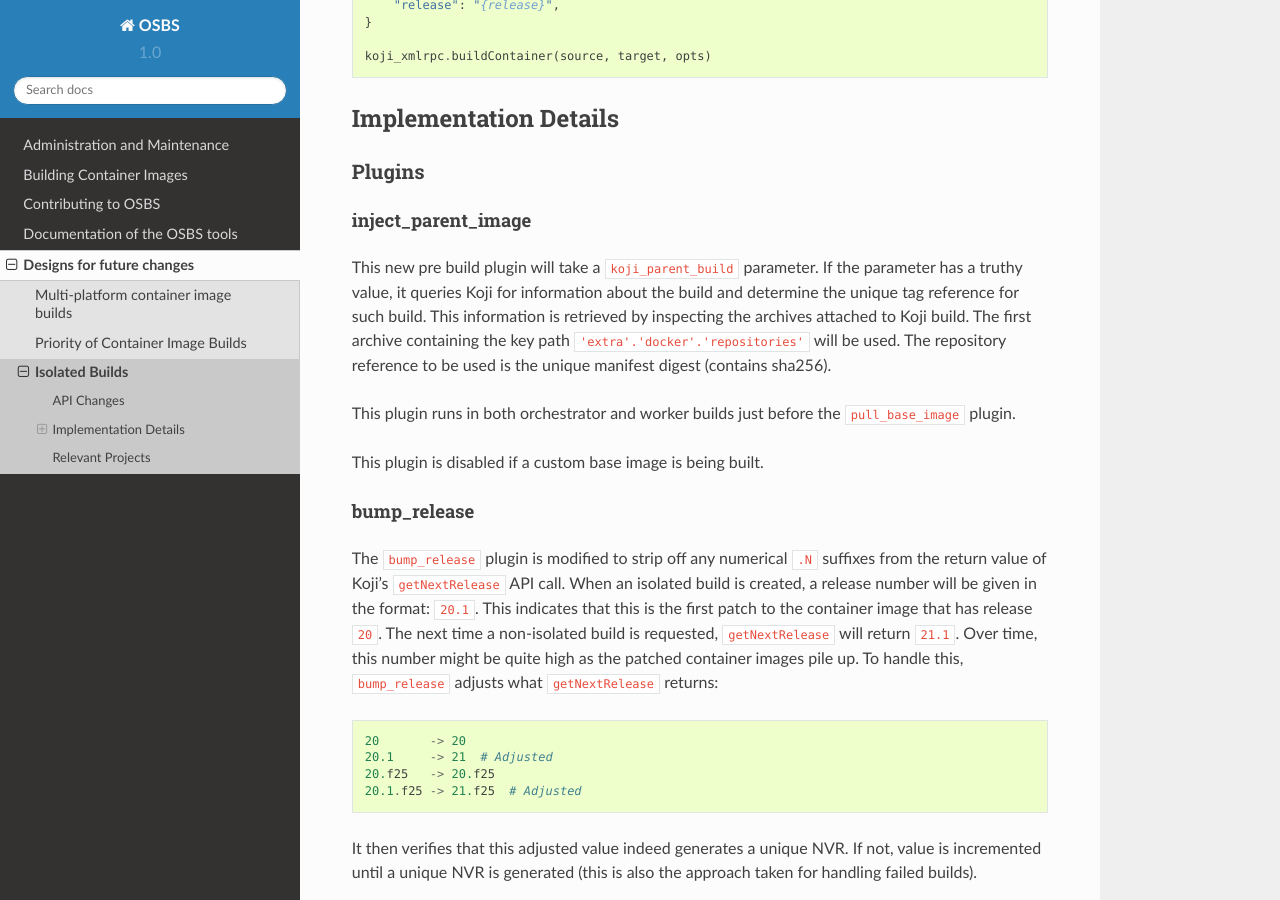
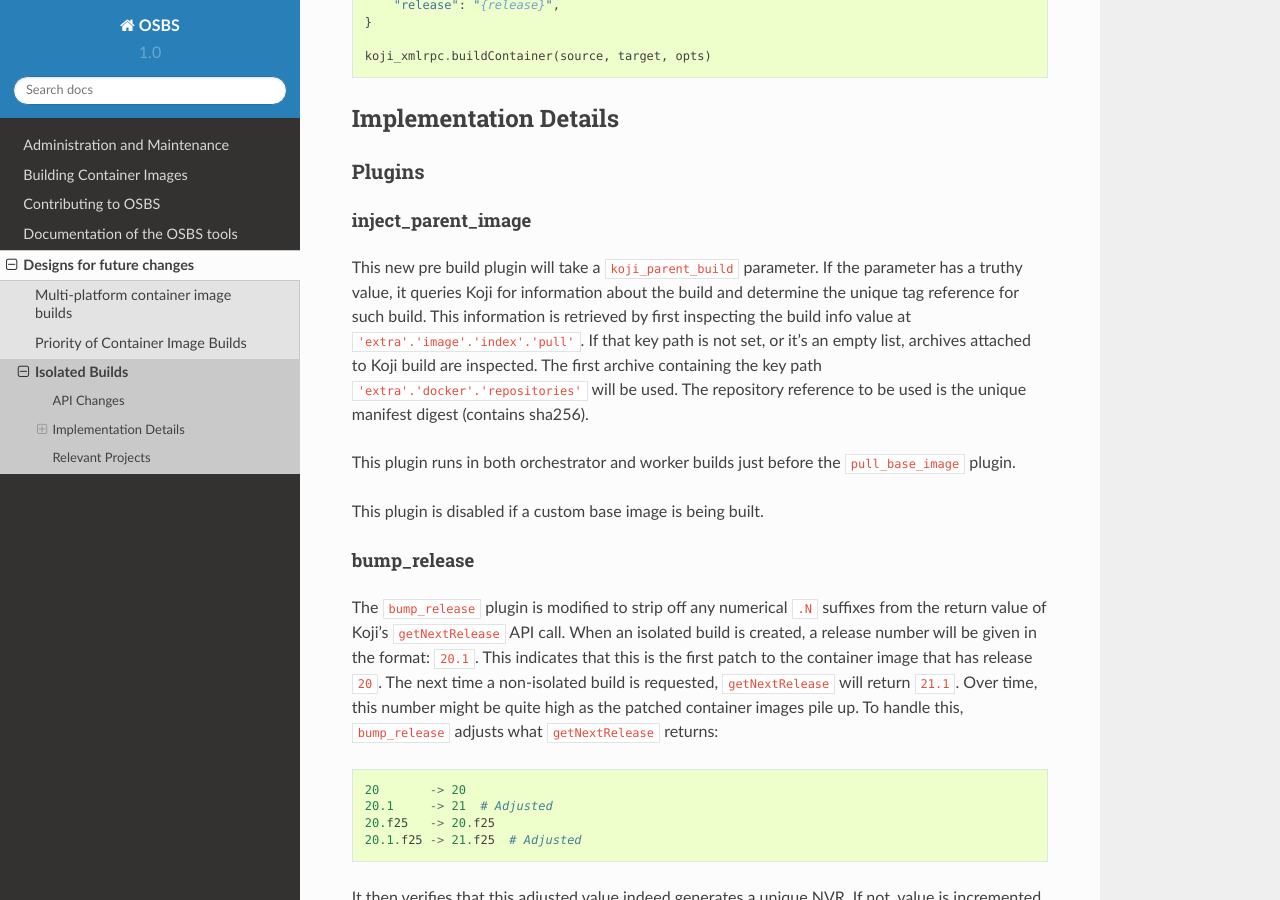
Before and after one commit to containerbuildsystem/osbs-docs, a Sphinx documentation site: the page built from docs/isolated_builds.rst, in a window 1280 px wide and 900 px high, scrolled down 1155 px. Built offline with Sphinx 7.4.7 and the Read the Docs theme 2.0.0, drawn with Linux system fonts in a browser that asks for light colours.

Commit message:
Isolated builds inspect build info

```diff
--- a/docs/isolated_builds.rst
+++ b/docs/isolated_builds.rst
@@ -67,7 +67,9 @@ inject_parent_image
 This new pre build plugin will take a ``koji_parent_build`` parameter. If the
 parameter has a truthy value, it queries Koji for information about the build
 and determine the unique tag reference for such build. This information is
-retrieved by inspecting the archives attached to Koji build. The first archive
+retrieved by first inspecting the build info value at
+``'extra'.'image'.'index'.'pull'``.  If that key path is not set, or it's an
+empty list, archives attached to Koji build are inspected. The first archive
 containing the key path ``'extra'.'docker'.'repositories'`` will be used. The
 repository reference to be used is the unique manifest digest (contains sha256).
 
```
